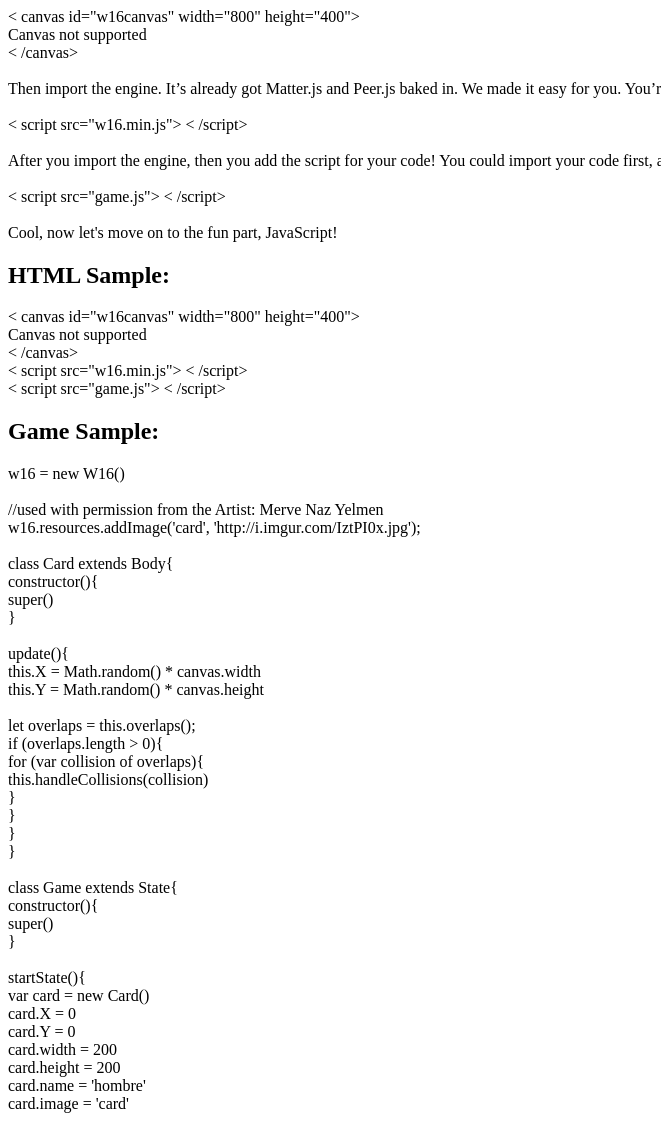
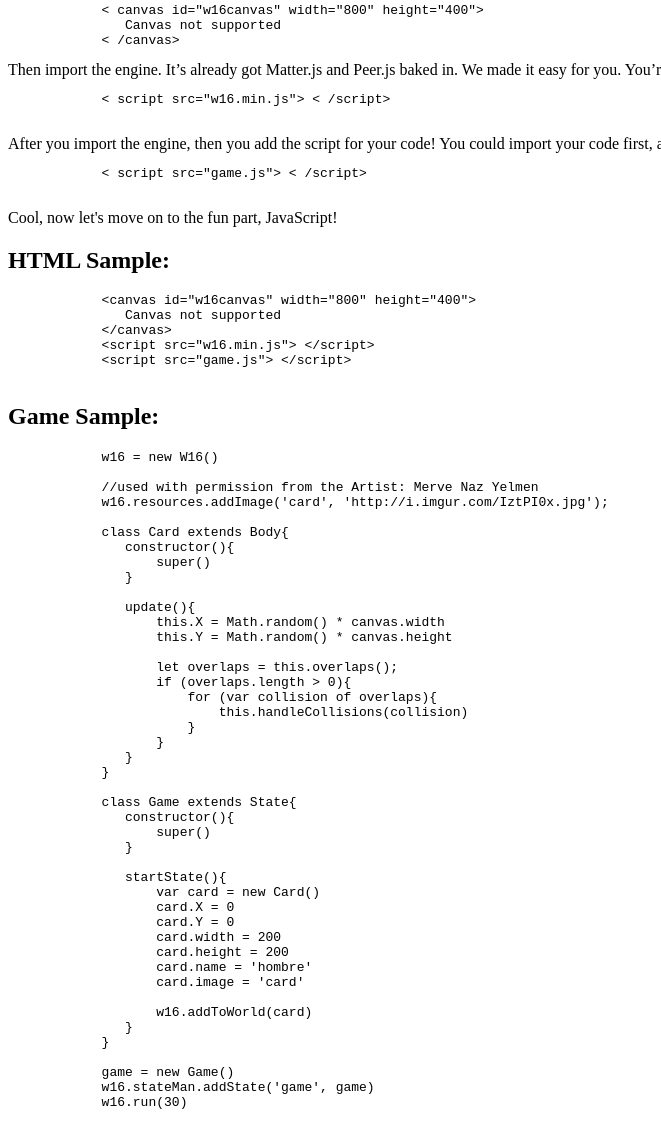
Before and after one commit to ZacheryThomas/W16, a plain HTML site: page gallery.html in a window 1280 px wide. Shown: the part 1088-2216 px from the top of the page, without its empty margins (0-661 px from the left). Drawn offline with Linux system fonts and the light colour scheme.

Commit message:
Prettified the code

```diff
--- a/gallery.html
+++ b/gallery.html
@@ -25,81 +25,79 @@
             <h1>Getting Started: </h1>
             We’re gonna make a small game. You’re gonna make a sprite and its gonna do something.
 
-            First off you’re gonna need a canvas. Give it the id “w16canvas”. Size it to whatever you want!<br><br>
-            &lt canvas id="w16canvas" width="800" height="400"&gt <br>
-               Canvas not supported<br>
-            &lt /canvas&gt <br><br>
+            First off you’re gonna need a canvas. Give it the id “w16canvas”. Size it to whatever you want!
+            <pre class="prettyprint">
+            &lt canvas id="w16canvas" width="800" height="400"&gt
+               Canvas not supported
+            &lt /canvas&gt </pre>
             Then import the engine. It’s already got Matter.js and Peer.js baked in. We made it easy for you. You’re welcome!
-            <br><br>
+            <pre class="prettyprint">
             &lt script src="w16.min.js"&gt &lt /script&gt
-            <br><br>
+            </pre>
             After you import the engine, then you add the script for your code! You could import your code first, and wait for the engine to load fully. Its up to you.
-            <br><br>
+            <pre class="prettyprint">
             &lt script src="game.js"&gt &lt /script&gt
-            <br><br>
+            </pre>
 
             Cool, now let's move on to the fun part, JavaScript!
 
 
             <h2>HTML Sample:</h2>
-            &lt canvas id="w16canvas" width="800" height="400"&gt
-            <br>
+            <pre class="prettyprint">
+            &ltcanvas id="w16canvas" width="800" height="400"&gt
                Canvas not supported
-            <br>
-            &lt /canvas&gt
-            <br>
-            &lt script src="w16.min.js"&gt &lt /script&gt
-            <br>
-            &lt script src="game.js"&gt &lt /script&gt
-            <br>
-
+            &lt/canvas&gt
+            &ltscript src="w16.min.js"&gt &lt/script&gt
+            &ltscript src="game.js"&gt &lt/script&gt
+            </pre>
             <h2>Game Sample:</h2>
 
+            <pre class="prettyprint">
+            w16 = new W16()
 
-            w16 = new W16()<br><br>
+            //used with permission from the Artist: Merve Naz Yelmen
+            w16.resources.addImage('card', 'http://i.imgur.com/IztPI0x.jpg');
 
-            //used with permission from the Artist: Merve Naz Yelmen<br>
-            w16.resources.addImage('card', 'http://i.imgur.com/IztPI0x.jpg');<br><br>
+            class Card extends Body{
+               constructor(){
+                   super()
+               }
 
-            class Card extends Body{<br>
-               constructor(){<br>
-                   super()<br>
-               }<br><br>
+               update(){
+                   this.X = Math.random() * canvas.width
+                   this.Y = Math.random() * canvas.height
 
-               update(){<br>
-                   this.X = Math.random() * canvas.width<br>
-                   this.Y = Math.random() * canvas.height<br><br>
+                   let overlaps = this.overlaps();
+                   if (overlaps.length > 0){
+                       for (var collision of overlaps){
+                           this.handleCollisions(collision)
+                       }
+                   }
+               }
+            }
 
-                   let overlaps = this.overlaps();<br>
-                   if (overlaps.length > 0){<br>
-                       for (var collision of overlaps){<br>
-                           this.handleCollisions(collision)<br>
-                       }<br>
-                   }<br>
-               }<br>
-            }<br><br>
+            class Game extends State{
+               constructor(){
+                   super()
+               }
 
-            class Game extends State{<br>
-               constructor(){<br>
-                   super()<br>
-               }<br><br>
+               startState(){
+                   var card = new Card()
+                   card.X = 0
+                   card.Y = 0
+                   card.width = 200
+                   card.height = 200
+                   card.name = 'hombre'
+                   card.image = 'card'
 
-               startState(){<br>
-                   var card = new Card()<br>
-                   card.X = 0<br>
-                   card.Y = 0<br>
-                   card.width = 200<br>
-                   card.height = 200<br>
-                   card.name = 'hombre'<br>
-                   card.image = 'card'<br><br>
+                   w16.addToWorld(card)
+               }
+            }
 
-                   w16.addToWorld(card)<br>
-               }<br>
-            }<br><br>
-
-            game = new Game()<br>
-            w16.stateMan.addState('game', game)<br>
-            w16.run(30)<br><br>
+            game = new Game()
+            w16.stateMan.addState('game', game)
+            w16.run(30)
+            </pre>
 
             The engine object is created with the line <br><br>
             w16 = new W16()<br><br>
@@ -124,4 +122,5 @@
         <br>
         <a href="games/cops and robbers/copsandrobbers.html">Cops and Robbers!</a>
     </body>
+    <script src="https://cdn.rawgit.com/google/code-prettify/master/loader/run_prettify.js"></script>
 </html>
```
